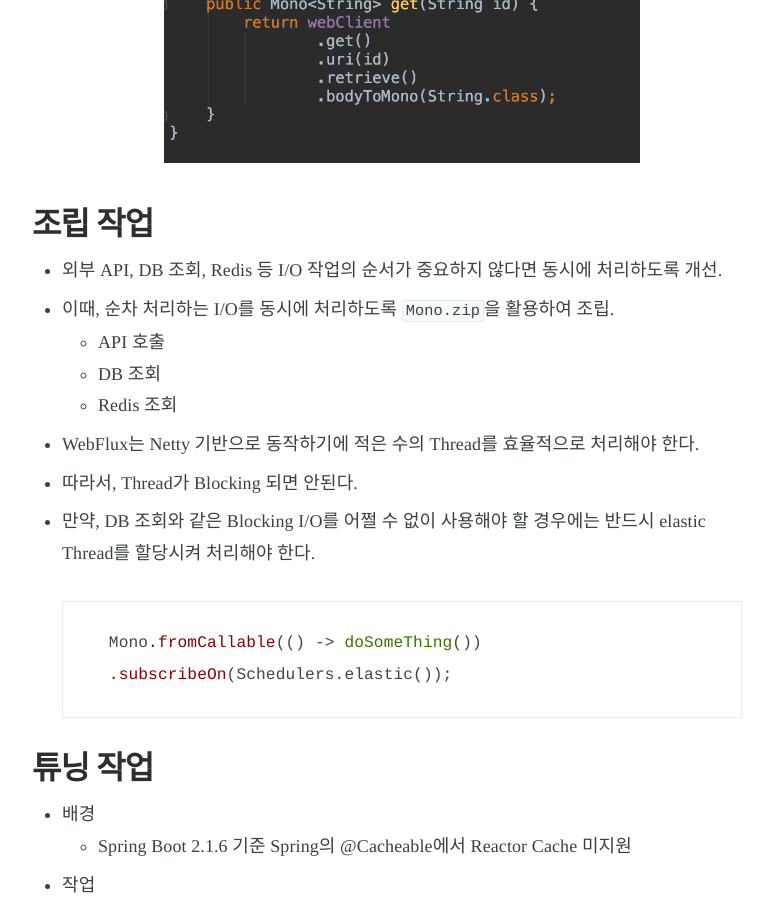
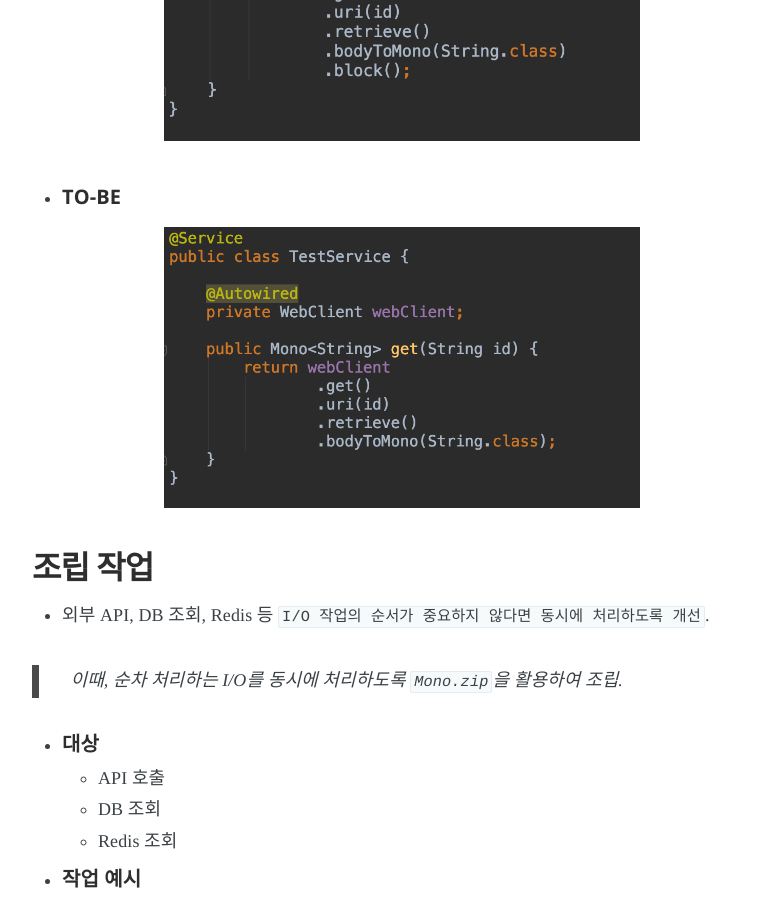
Before and after one commit to pkgonan/pkgonan.github.io, a Jekyll site: the page built from _posts/2019-07-01-webflux-asynchronous-non-blocking-io-tuning.md, in a window 1280 px wide and 900 px high, scrolled down 2936 px. Shown: the whole window, without its empty margins (253-1026 px from the left). Built offline with Jekyll 4.4.1, drawn with Linux system fonts in a browser that asks for light colours; nearby versions of some CDN libraries; some web fonts are replaced; some of the changed text lies outside the part shown.

Commit message:
WebFlux로 Asynchronous & Non-blocking I/O 전환하여 API 성능 튜닝

```diff
--- a/_posts/2019-07-01-webflux-asynchronous-non-blocking-io-tuning.md
+++ b/_posts/2019-07-01-webflux-asynchronous-non-blocking-io-tuning.md
@@ -16,7 +16,7 @@
 ## 배경
 * APM을 통해 특정 API는 평균 성능 보다 수 십배 느려, 성능 편차가 크다는 걸 알게 되었습니다.
 * 성능 저하의 원인은 I/O의 순차 처리와 Blocking으로, 병목 현상을 유발하고 있었습니다.
-* 따라서, 병목을 해소하여 API의 성능 및 처리율을 향상시키고자 합니다.
+* 따라서, 병목을 해소하여 API의 성능 및 처리율을 향상 시키고자 합니다.
 
 > 응답시간을 나타내는 녹색점이 위 아래로 넓게 퍼져있어 성능 편차가 큰 것을 알 수 있다.
 
@@ -52,31 +62,36 @@
 
 
 ## 조립 작업
-* 외부 API, DB 조회, Redis 등 I/O 작업의 순서가 중요하지 않다면 동시에 처리하도록 개선.
-* 이때, 순차 처리하는 I/O를 동시에 처리하도록 `Mono.zip`을 활용하여 조립.
+* 외부 API, DB 조회, Redis 등 `I/O 작업의 순서가 중요하지 않다면 동시에 처리하도록 개선`.
+
+> 이때, 순차 처리하는 I/O를 동시에 처리하도록 `Mono.zip`을 활용하여 조립.
+
+* ###### 대상
     * API 호출
     * DB 조회
     * Redis 조회
-* WebFlux는 Netty 기반으로 동작하기에 적은 수의 Thread를 효율적으로 처리해야 한다.
-* 따라서, Thread가 Blocking 되면 안된다.
-* 만약, DB 조회와 같은 Blocking I/O를 어쩔 수 없이 사용해야 할 경우에는 반드시 elastic Thread를 할당시켜 처리해야 한다.
 
-        Mono.fromCallable(() -> doSomeThing())
-        .subscribeOn(Schedulers.elastic());
+* ###### 작업 예시
+    ![Mono.zip Function Usage](/assets/images/post/WebFlux_Zip_Function.png){: width="90%" height="90%"}
+* ###### 유의 사항
+    * WebFlux는 Netty 기반으로 동작하기에 적은 수의 Thread를 효율적으로 처리해야 한다.
+    * 따라서, Thread가 Blocking 되면 안된다.
+    * 만약, Blocking I/O를 어쩔 수 없이 함께 사용해야 할 경우 반드시 `Elastic Thread` 혹은 `Custom Thread`를 할당하여 처리해야 한다.
+    ![Elastic Scheduler](/assets/images/post/WebFlux_Elastic_Schedulers.png){: width="90%" height="90%"}
 
 
 ## 튜닝 작업
-* 배경
+* ###### 배경
     * Spring Boot 2.1.6 기준 Spring의 @Cacheable에서 Reactor Cache 미지원
-* 작업
+* ###### 작업
     * `Reactor Cache 개발`
-* 요구사항
+* ###### 요구사항
     * Spring에서 Reactive Cache를 지원할 경우를 고려해서 추가 및 제거가 용이해야 한다.
     * Spring @Cacheable 인터페이스와 구현이 변경되도 영향을 받지 않게 개발해야 한다.
-* 구체화
+* ###### 요구사항 구체화
     * AOP & Annotation 기반으로 개발
     * Spring @Cacheable 관련 코드를 재활용 하지 않는다.
-* Github
+* ###### Github
     * [Reactor Cache](https://github.com/pkgonan/reactor-cache)
 
 
@@ -90,9 +105,9 @@
 ![Total_Pinpoint](/assets/images/post/Pinpoint_After_Async_Nonblocking_Tuning_Total.png){: width="120%" height="120%"}
 
 
-## 트러블 슈팅
-*
-
-
 ## 마치며
-*
+* 예상보다 성능 향상 효과가 컸다.
+* 비동기 논블로킹 개선 작업은 외부 I/O 응답이 느리면 느릴 수록, 동시에 호출하는게 많으면 많을 수록 효과가 크다.
+    * 순차 처리하던 것을 동시에 처리하도록 변경하니 당연하다.
+* 아직 JDBC가 비동기 논블로킹 스펙을 지원하지 않아, [R2DBC](https://r2dbc.io)를 기다리는 중이다.
+    * DB까지 Full 비동기 논블로킹을 지원하게 되면, 1 Request = 1 Thread의 서블릿 기반의 개념을 벗어날 수 있지 않을까 생각한다.
```
Also changed, not shown: other parts of _posts/2019-07-01-webflux-asynchronous-non-blocking-io-tuning.md (+12 -2 lines), assets/images/post/WebFlux_Elastic_Schedulers.png (added), assets/images/post/WebFlux_Zip_Function.png (added).
